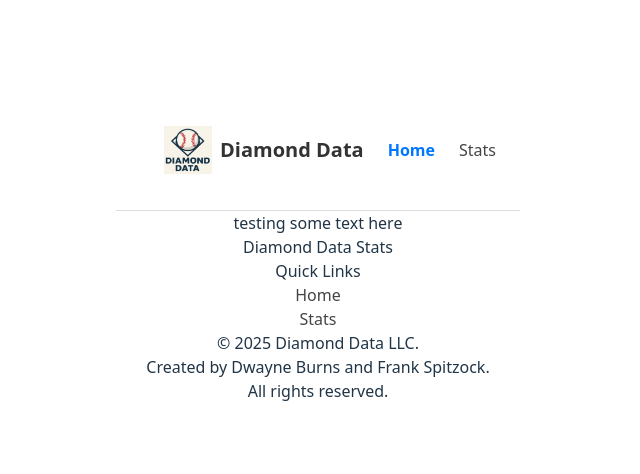
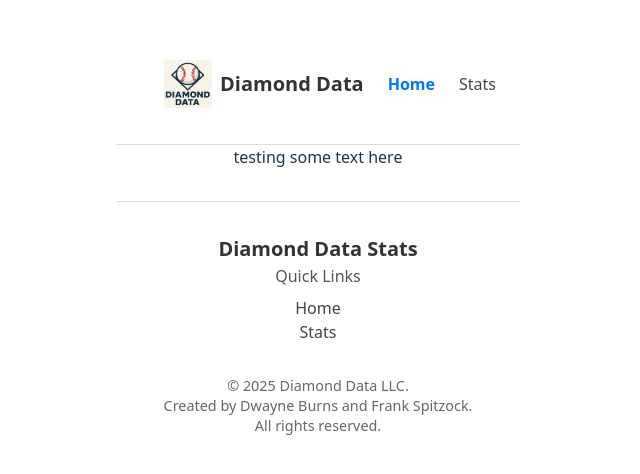
Before and after one commit to FSpitzock/Diamond_Data_Baseball_Stat_Tracker, a React (Vite) app: page / in a window 1280 px wide. Shown: the part 154-628 px from the top of the page, without its empty margins (322-962 px from the left). Built offline with nearby package versions, Linux system fonts and the light colour scheme.

Commit message:
updates to footer styling

```diff
--- a/src/App.css
+++ b/src/App.css
@@ -97,3 +97,47 @@
   color: #0077ff;
   font-weight: bold;
 }
+
+/* --- FOOTER (Centered) --- */
+
+.footer {
+  width: 100%;
+  background: #ffffff;
+  border-top: 1px solid #ddd;
+  padding: 2rem 0;
+  margin-top: 2rem;
+}
+
+.footer-container {
+  max-width: 800px;
+  margin: 0 auto;
+  padding: 0 1.5rem;
+
+  display: flex;
+  flex-direction: column;
+  align-items: center;   /* ✅ center items horizontally */
+  text-align: center;    /* ✅ center the text */
+  gap: 1rem;
+}
+
+.footer-title {
+  font-size: 1.25rem;
+  font-weight: bold;
+  color: #333;
+}
+
+.footer-sub {
+  font-size: 1rem;
+  color: #555;
+}
+
+.footer-nav {
+  margin-top: 0.5rem;
+}
+
+.footer-copy {
+  font-size: 0.9rem;
+  color: #666;
+  line-height: 1.4;
+  margin-top: 1rem;
+}
--- a/src/components/Layout/Footer.tsx
+++ b/src/components/Layout/Footer.tsx
@@ -4,19 +4,25 @@ import Navigation from "../Layout/Navigation";
 const Footer: React.FC = () => {
   return (
     <footer className="footer">
-      <p>Diamond Data Stats</p>
+      <div className="footer-container">
 
-      <p>Quick Links</p>
+        {/* Left Side — Branding */}
+        <div className="footer-branding">
+          <h2 className="footer-title">Diamond Data Stats</h2>
+          <p className="footer-sub">Quick Links</p>
 
-      <div className="navFoot">
-        <Navigation />
+          <div className="footer-nav">
+            <Navigation />
+          </div>
+        </div>
+
+        {/* Right Side — Copyright */}
+        <div className="footer-copy">
+          <p>&copy; {new Date().getFullYear()} Diamond Data LLC.</p>
+          <p>Created by Dwayne Burns and Frank Spitzock.</p>
+          <p>All rights reserved.</p>
+        </div>
       </div>
-
-      <p className="footer-copy">
-        &copy; {new Date().getFullYear()} Diamond Data LLC. <br />
-        Created by Dwayne Burns and Frank Spitzock. <br />
-        All rights reserved.
-      </p>
     </footer>
   );
 };
```
Also changed, not shown: src/pages/Home.tsx (line endings or trailing spaces).
